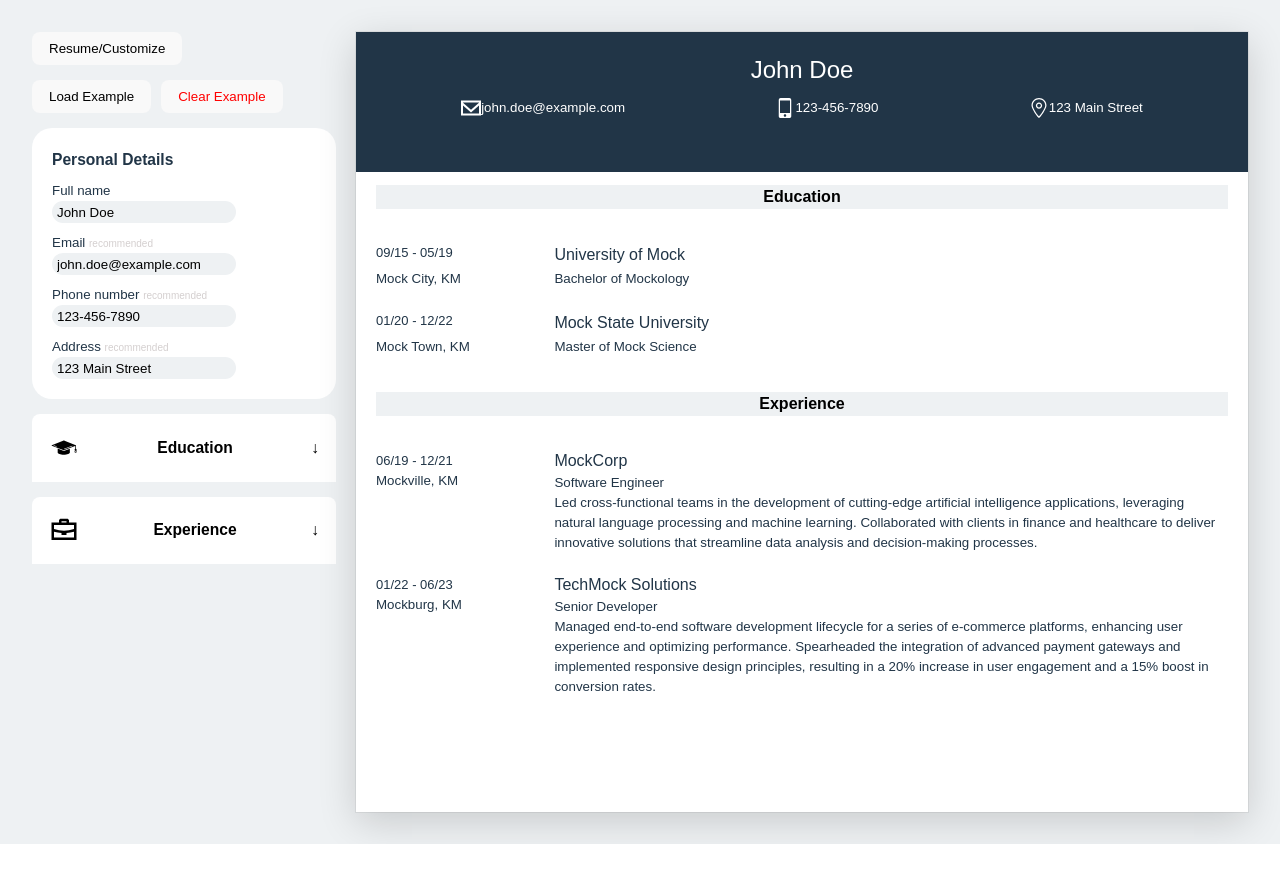
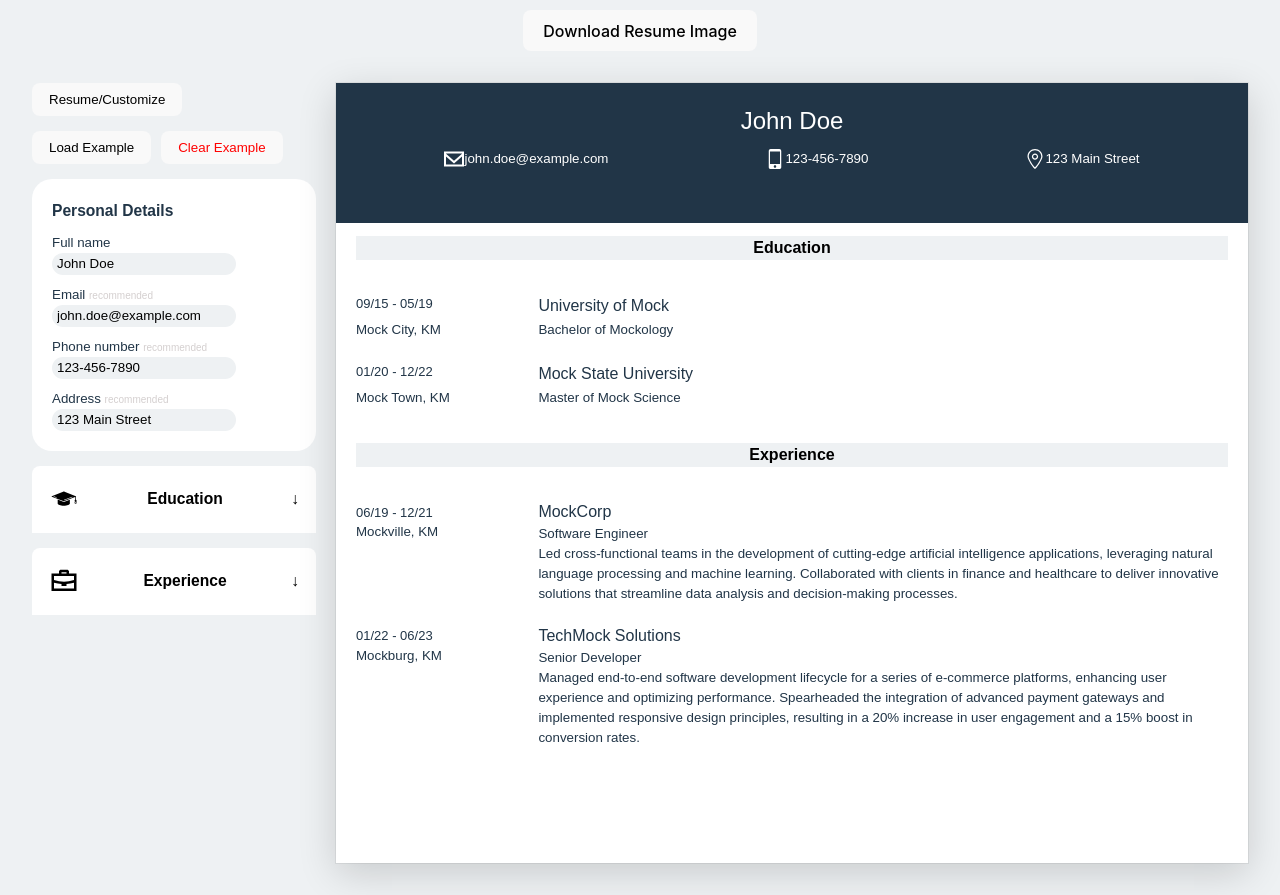
Before and after one commit to gtsoul-tech/cv-template, a React (Vite) app: page / in a window 1280 px wide. Before the commit the page ends 844 px from the top, so only its background shows below. Built offline with nearby package versions, Linux system fonts and the light colour scheme.

Commit message:
add download resume

```diff
--- a/package.json
+++ b/package.json
@@ -12,7 +12,8 @@
   "dependencies": {
     "prop-types": "^15.8.1",
     "react": "^18.2.0",
-    "react-dom": "^18.2.0"
+    "react-dom": "^18.2.0",
+    "react-to-pdf": "^1.0.1"
   },
   "devDependencies": {
     "@types/react": "^18.2.37",
--- a/src/App.jsx
+++ b/src/App.jsx
@@ -1,8 +1,9 @@
 
 import './App.css'
-import { useState, useEffect } from 'react';
-import EditSide from './components/EditSide'
-import DisplaySide from './components/DisplaySide'
+import { useState, useEffect, useRef } from 'react';
+import EditSide from './components/EditSide';
+import DisplaySide from './components/DisplaySide';
+import generatePDF from 'react-to-pdf';
 let degreeId=0;
 let experienceId=0;
 function App() {
@@ -382,8 +383,16 @@ function App() {
     handleLoadExample, // <- function that will run on every dependency update
     [] // <-- empty dependency array
   )
+
+
+  const targetRef = useRef();
+
+
   return (
     <>
+      <button style={{ marginTop:"10px",marginBot:"0px"}}onClick={() => generatePDF(targetRef, {filename: 'resume.pdf'})}>
+            Download Resume Image
+      </button>
       <div className='app'>
         <EditSide
         person={person}
@@ -407,13 +416,15 @@ function App() {
         handleSetFontColorLayout={handleSetFontColorLayout}
         fontColorLayout={fontColorLayout}
         ></EditSide>
+        <div ref={targetRef}>
+        <DisplaySide
 
-        <DisplaySide
         person={person}
         degrees={degrees}
         experiences={experiences}
         fontColorLayout={fontColorLayout}
         ></DisplaySide>
+        </div>
       </div>
 
     </>
--- a/src/components/EditSide.jsx
+++ b/src/components/EditSide.jsx
@@ -17,6 +17,7 @@ function EditSide(props) {
       <div className='editSide'>
         <div className='buttonInit'>
           <button onClick={() => setShow(!show)}>Resume/Customize</button>
+
         </div>
         {show ? <>
           <div className='buttonInit'>
--- a/src/styles/DisplaySide.css
+++ b/src/styles/DisplaySide.css
@@ -1,6 +1,6 @@
 .displaySide{
     background-color: var(--main-bg-color);
-    margin-left: 20px;
+
     min-width: 520px;
     max-width: 1640px;
     min-height: 780px;
--- a/src/styles/EditSide.css
+++ b/src/styles/EditSide.css
@@ -2,6 +2,7 @@
     display: flex;
     flex-direction: column;
     gap: 15px;
+    margin-right: 20px;
 }
 
 .inputPersonal{
```
Also changed, not shown: 1 other file (tests, documents, lock files or other folders).
